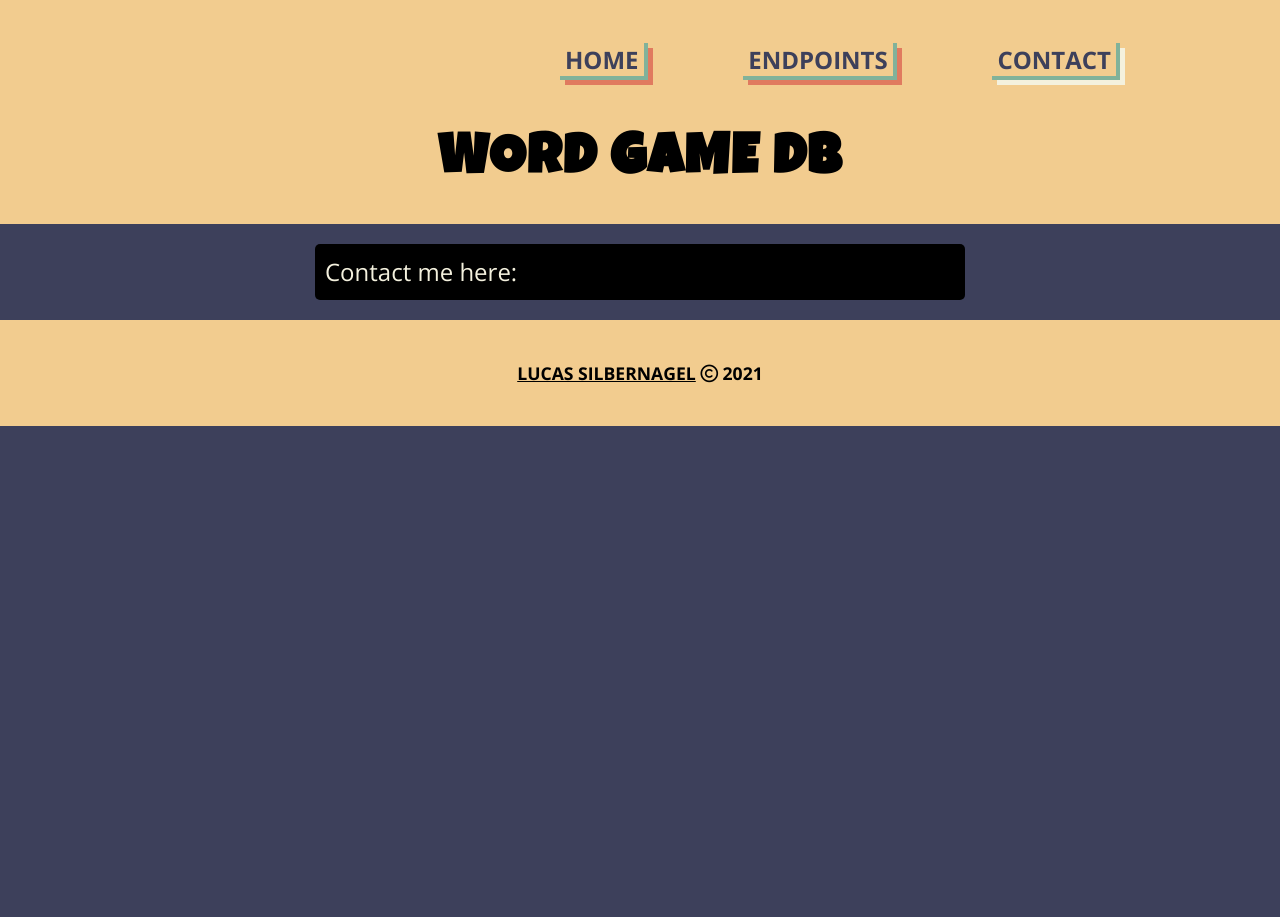
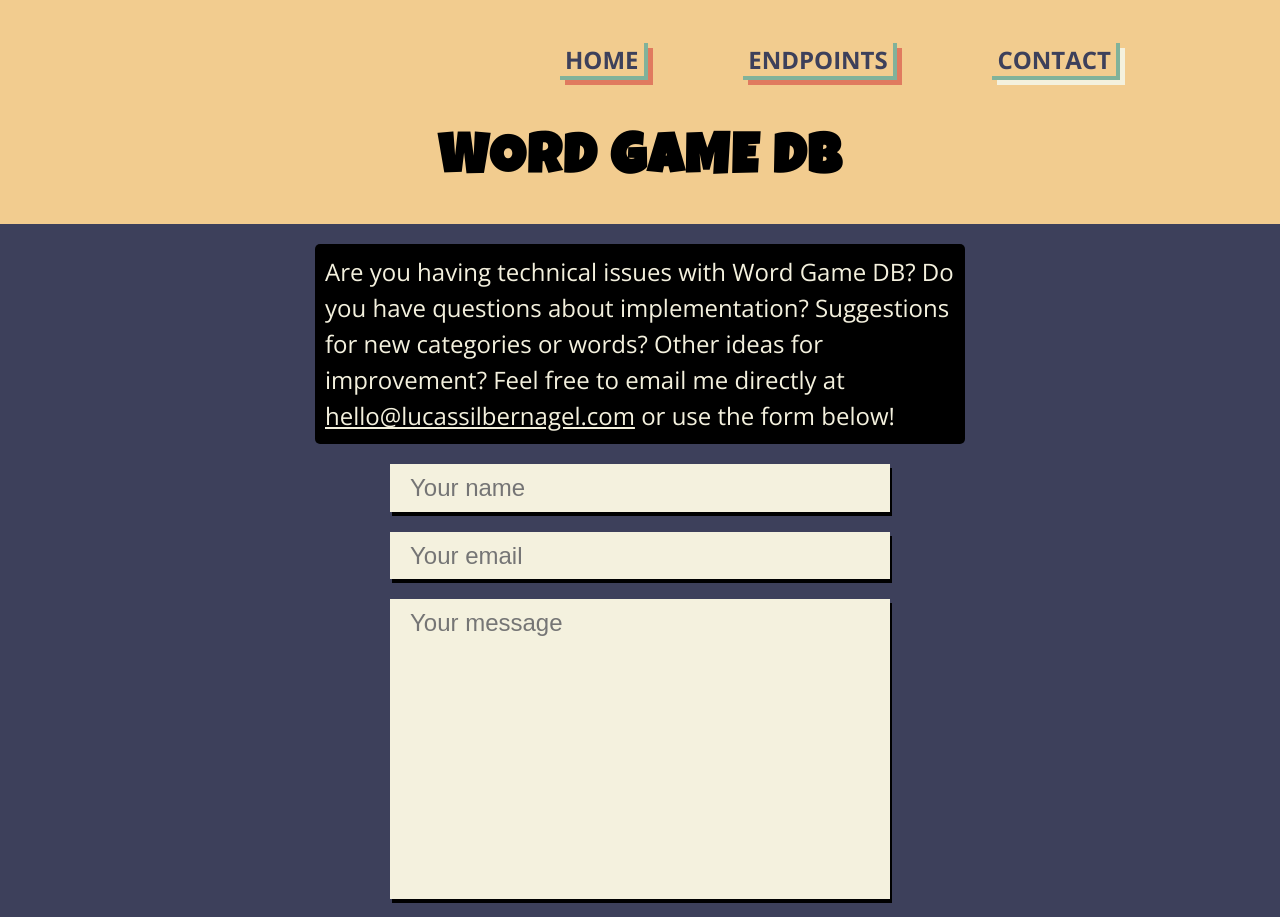
Before and after one commit to LucasSilbernagel/wordGameDB, a React (Create React App) app in the folder client/: page /contact in a window 1280 px wide. Shown: the top 917 px of the page. Before the commit the page ends 800 px from the top, so only its background shows below. Built offline with nearby package versions, Linux system fonts and the light colour scheme.

Commit message:
finished contact page

```diff
--- a/client/src/components/Contact/Contact.js
+++ b/client/src/components/Contact/Contact.js
@@ -1,9 +1,26 @@
+import { StyledContact } from './Contact.styled';
+import { StyledForm } from '../Form.styled';
+import { StyledButton } from '../Button.styled';
+
 function Contact() {
   return (
     <main>
-      <div className="wrapper">
-        <p>Contact me here:</p>
-      </div>
+      <StyledContact className="wrapper">
+        <p>Are you having technical issues with Word Game DB? Do you have questions about implementation? Suggestions for new categories or words? Other ideas for improvement? Feel free to email me directly at <span>hello@lucassilbernagel.com</span> or use the form below!</p>
+
+        <StyledForm action="https://formspree.io/f/xoqpywlq" method="POST">
+          <label htmlFor="name" className="sr-only">Your name</label>
+          <input id="name" name="name" required type="text" placeholder="Your name" />
+
+          <label htmlFor="email" className="sr-only">Your email</label>
+          <input id="email" name="email" required type="email" placeholder="Your email" />
+
+          <label htmlFor="message" className="sr-only">Your message</label>
+          <textarea name="message" id="message" required placeholder="Your message"></textarea>
+
+          <StyledButton type="submit">Send</StyledButton>
+        </StyledForm>
+      </StyledContact>
     </main>
   )
 }
--- /dev/null
+++ b/client/src/components/Contact/Contact.styled.js
@@ -0,0 +1,12 @@
+import styled from 'styled-components';
+
+export const StyledContact = styled.div`
+  p {
+    span {
+      text-decoration: underline;
+    }
+  }
+  button {
+    margin-bottom: 50px;
+  }
+`;
--- a/client/src/components/Footer/Footer.js
+++ b/client/src/components/Footer/Footer.js
@@ -1,4 +1,4 @@
-import StyledFooter from './Footer.styled';
+import { StyledFooter } from './Footer.styled';
 
 function Footer() {
   return (
--- a/client/src/components/Footer/Footer.styled.js
+++ b/client/src/components/Footer/Footer.styled.js
@@ -20,5 +20,3 @@ export const StyledFooter = styled.footer`
     }
   }
 `;
-
-export default StyledFooter;
--- a/client/src/components/Form.styled.js
+++ b/client/src/components/Form.styled.js
@@ -6,13 +6,13 @@ export const StyledForm = styled.form`
   flex-direction: column;
   width: 90%;
   align-items: center;
-  input {
+  input,
+  textarea {
     margin-bottom: 20px;
     background-color: ${({ theme }) => theme.primaryLight};
     box-shadow: 2px 4px ${({ theme }) => theme.secondaryDark};
     width: 100%;
-    max-width: 300px;
-    text-align: center;
+    max-width: 500px;
     font-size: 1.5rem;
     border: none;
     padding: 10px 20px;
@@ -20,4 +20,8 @@ export const StyledForm = styled.form`
       appearance: textfield;
     }
   }
+  textarea {
+    resize: none;
+    height: 300px;
+  }
 `;
--- a/client/src/components/Header/Header.js
+++ b/client/src/components/Header/Header.js
@@ -1,6 +1,6 @@
 import React, { useState, useRef } from 'react';
 import { useOnClickOutside } from '.././../hooks';
-import { Burger, Menu } from './MobileNavigation';
+import { Burger, Menu } from './MobileNavigation/MobileNavigation';
 import { StyledHeader } from './Header.styled';
 import FocusLock from 'react-focus-lock';
 import DesktopNavigation from './DesktopNavigation/DesktopNavigation';
--- a/client/src/components/Header/MobileNavigation/MobileNavigation.js
+++ b/client/src/components/Header/MobileNavigation/MobileNavigation.js
@@ -1,14 +1,2 @@
-import { Link } from "react-router-dom";
-import { StyledMobileNavigation } from '.';
-
-function MobileNavigation() {
-
-  return (
-
-    <StyledMobileNavigation>
-
-    </StyledMobileNavigation>
-  )
-}
-
-export default MobileNavigation;
+export { default as Burger } from './Burger/Burger';
+export { default as Menu } from './Menu/Menu';
--- a/client/src/components/Header/MobileNavigation/index.js
+++ /dev/null
@@ -1,2 +0,0 @@
-export { default as Burger } from './Burger/Burger';
-export { default as Menu } from './Menu/Menu';
--- a/client/src/components/NotFound/NotFound.js
+++ b/client/src/components/NotFound/NotFound.js
@@ -1,6 +1,6 @@
 import React from 'react';
 import { Link } from 'react-router-dom';
-import StyledNotFound from './NotFound.styled';
+import { StyledNotFound } from './NotFound.styled';
 
 const NotFound = () => (
   <StyledNotFound>
--- a/client/src/components/NotFound/NotFound.styled.js
+++ b/client/src/components/NotFound/NotFound.styled.js
@@ -22,5 +22,3 @@ export const StyledNotFound = styled.div`
     }
   }
 `;
-
-export default StyledNotFound;
```
Also changed, not shown: 1 other file (tests, documents, lock files or other folders).
